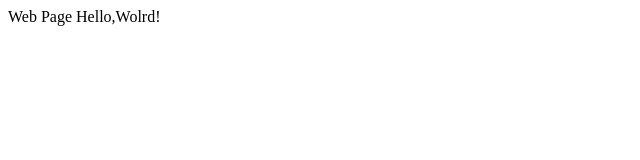
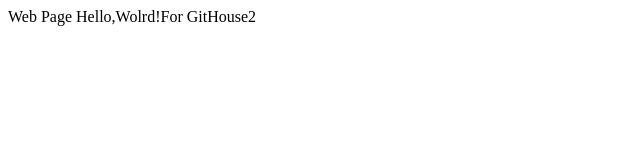
Before and after one commit to AdamGaoChina/LearnGit, a plain HTML site: page index.html in a window 1280 px wide. Shown: the whole page, without its empty margins (0-640 px from the left). Drawn offline with Linux system fonts and the light colour scheme.

Commit message:
GitHouse2

```diff
--- a/index.html
+++ b/index.html
@@ -1,6 +1,6 @@
 <html>
 	<head>Web Page</head>
 	<body>
-		Hello,Wolrd!
+		Hello,Wolrd!For GitHouse2
 	</body>
 </html>
```
